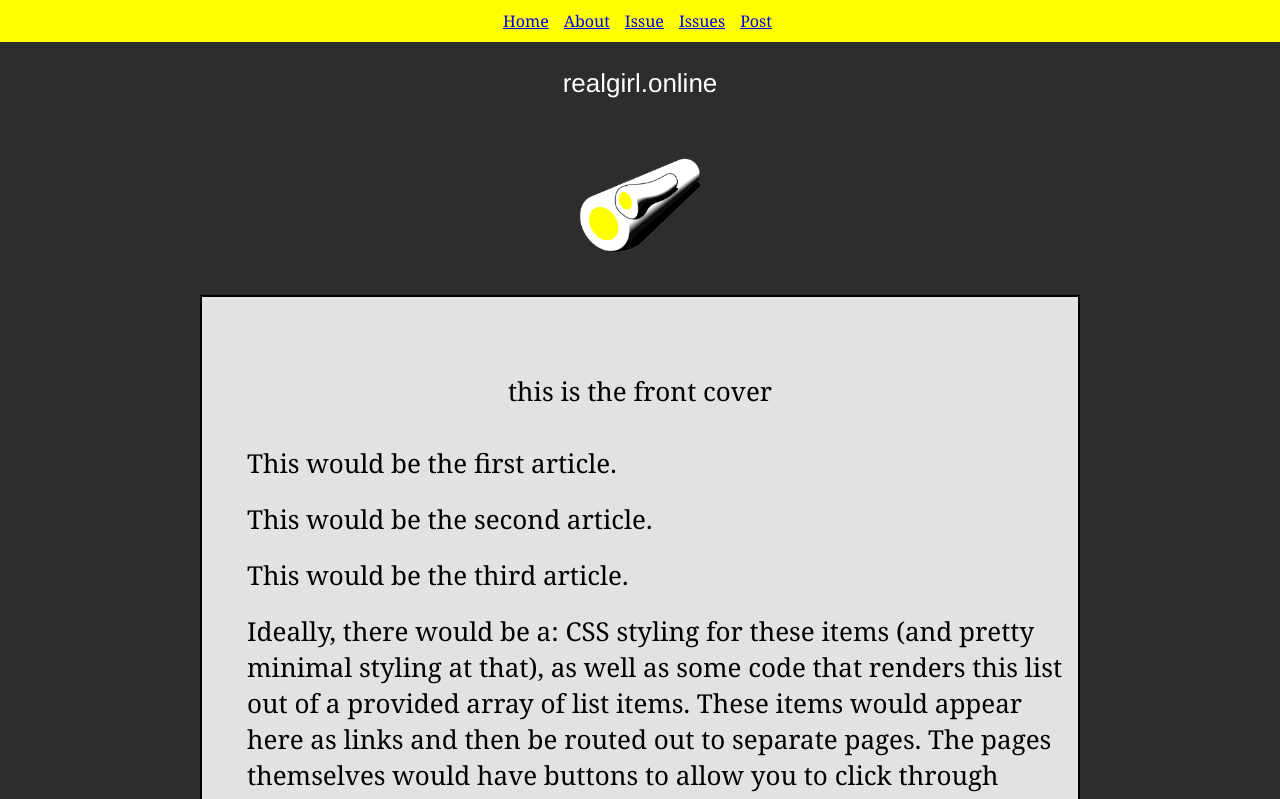
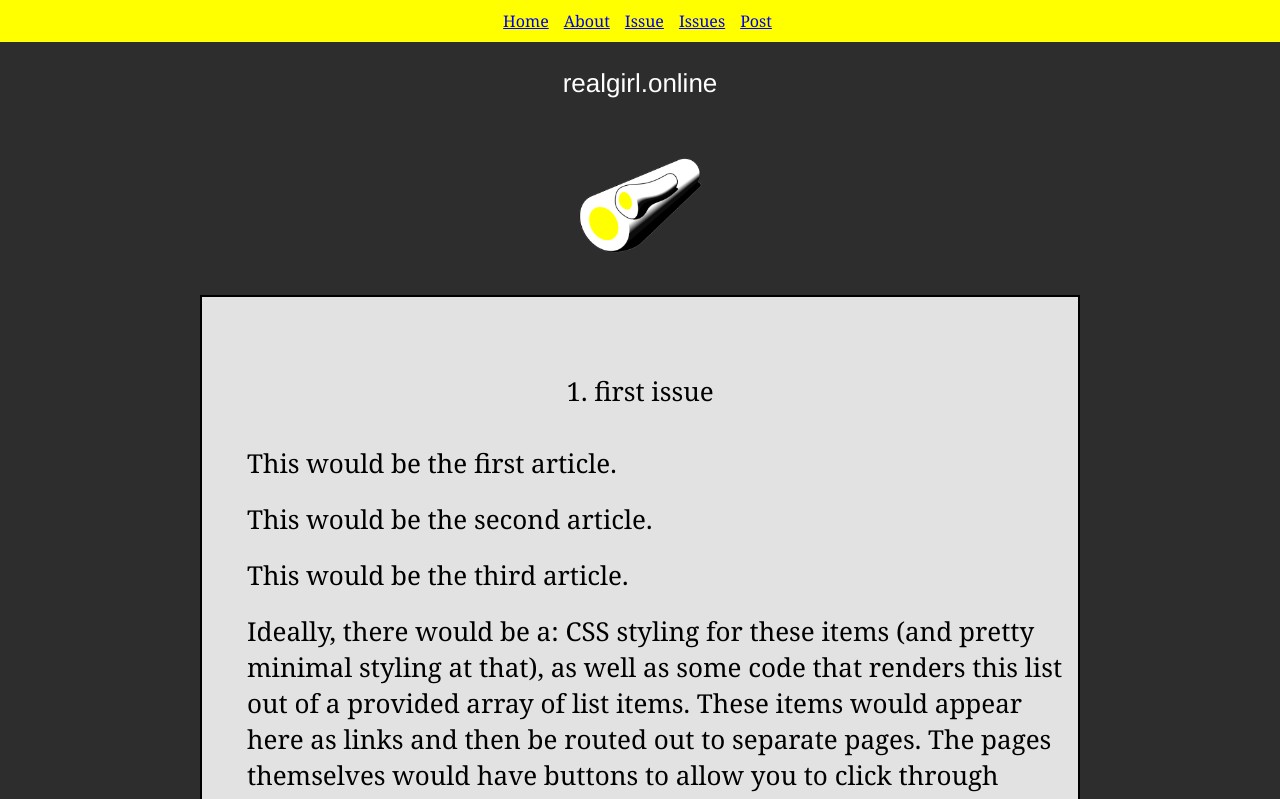
Before and after one commit to abbymachines/realgirl_online, a React (Create React App) app: page / in a window 1280 px wide. Shown: the top 799 px of the page. Built offline with nearby package versions, Linux system fonts and the light colour scheme.

Commit message:
pass issue in as prop to FrontCover to set the front cover title

```diff
--- a/src/FrontCover.js
+++ b/src/FrontCover.js
@@ -1,11 +1,13 @@
 import './FrontCover.css';
+import db from './TableOfContents';
 
-export default function FrontCover() {
+export default function FrontCover(props) {
+  const issue = props.issue;
 
   return (
     <div className='Front-cover'>
         <p className='Issue-title'>
-          this is the front cover
+          {issue}. {db['issues'][issue]['title']}
         </p>
 
         <ul>
--- a/src/Home.js
+++ b/src/Home.js
@@ -11,7 +11,7 @@ export default function Home() {
       <img src={logo} className="App-logo" alt="logo" />
 
       <div>
-        <FrontCover />
+        <FrontCover issue="1" />
       </div>
 
 
```
